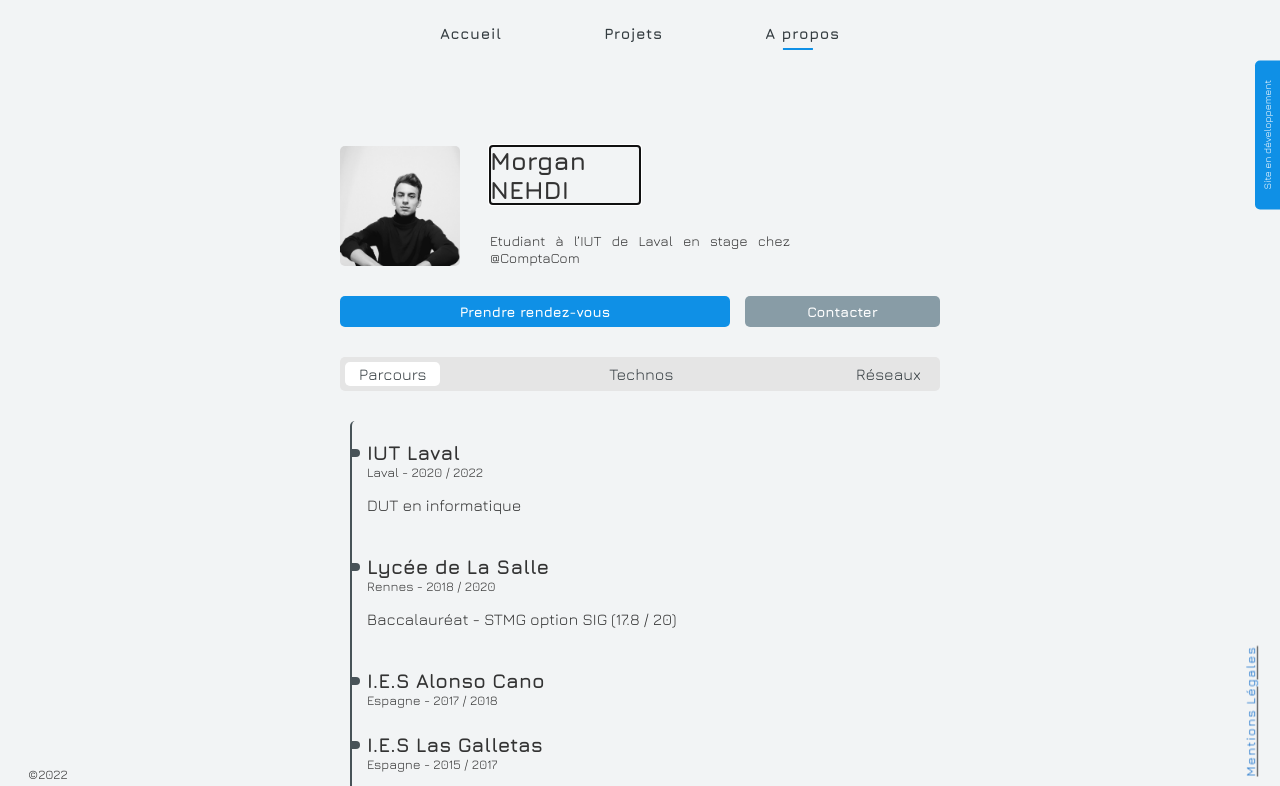
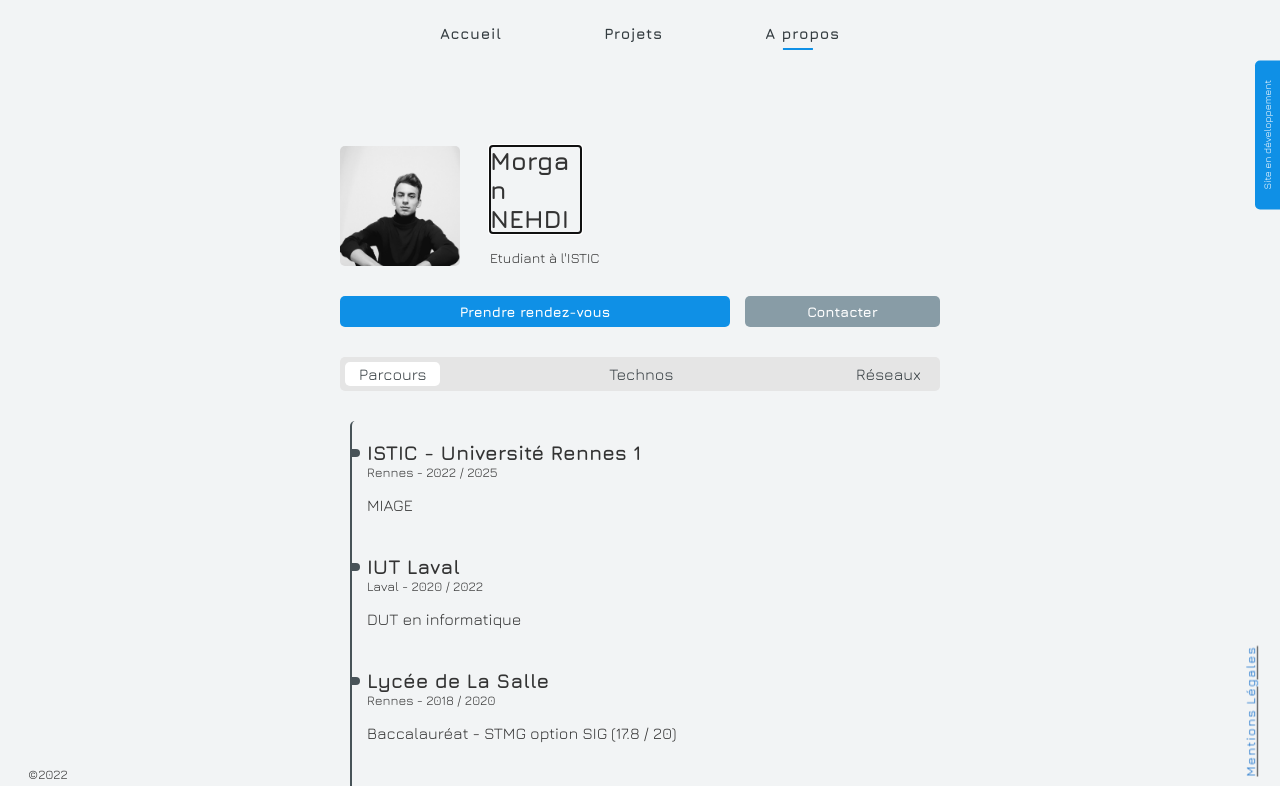
Before and after one commit to PixelDream/morgan-nehdi.com, a Svelte app: page /a-propos in a window 1280 px wide. Shown: the top 786 px of the page. Built offline with nearby package versions, Linux system fonts and the light colour scheme.

Commit message:
Update: About section

```diff
--- a/src/about/About.svelte
+++ b/src/about/About.svelte
@@ -7,7 +7,7 @@
         <img src="assets/morgan-nehdi.jpg" alt="Morgan NEHDI">
         <div>
             <h1>Morgan NEHDI</h1>
-            <p>Etudiant à l’IUT de Laval en stage chez @ComptaCom</p>
+            <p>Etudiant à l'ISTIC</p>
         </div>
     </div>
 
@@ -24,6 +24,11 @@
 
     {#if idx == 0}
         <div class="guideline">
+            <div>
+                <h3>ISTIC - Université Rennes 1</h3>
+                <span>Rennes - <time>2022 / 2025</time></span>
+                <p>MIAGE</p>
+            </div>
             <div>
                 <h3>IUT Laval</h3>
                 <span>Laval - <time>2020 / 2022</time></span>
```
Also changed, not shown: public/build/bundle.js, 1 other file (tests, documents, lock files or other folders).
